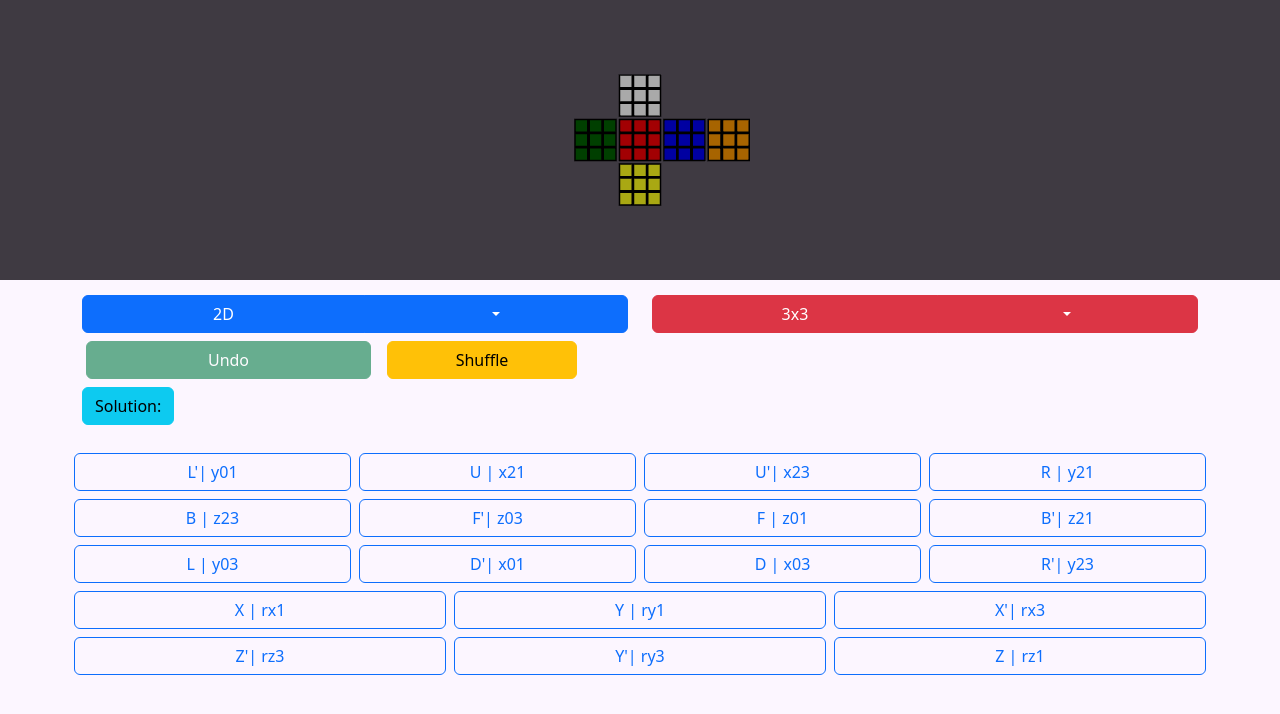
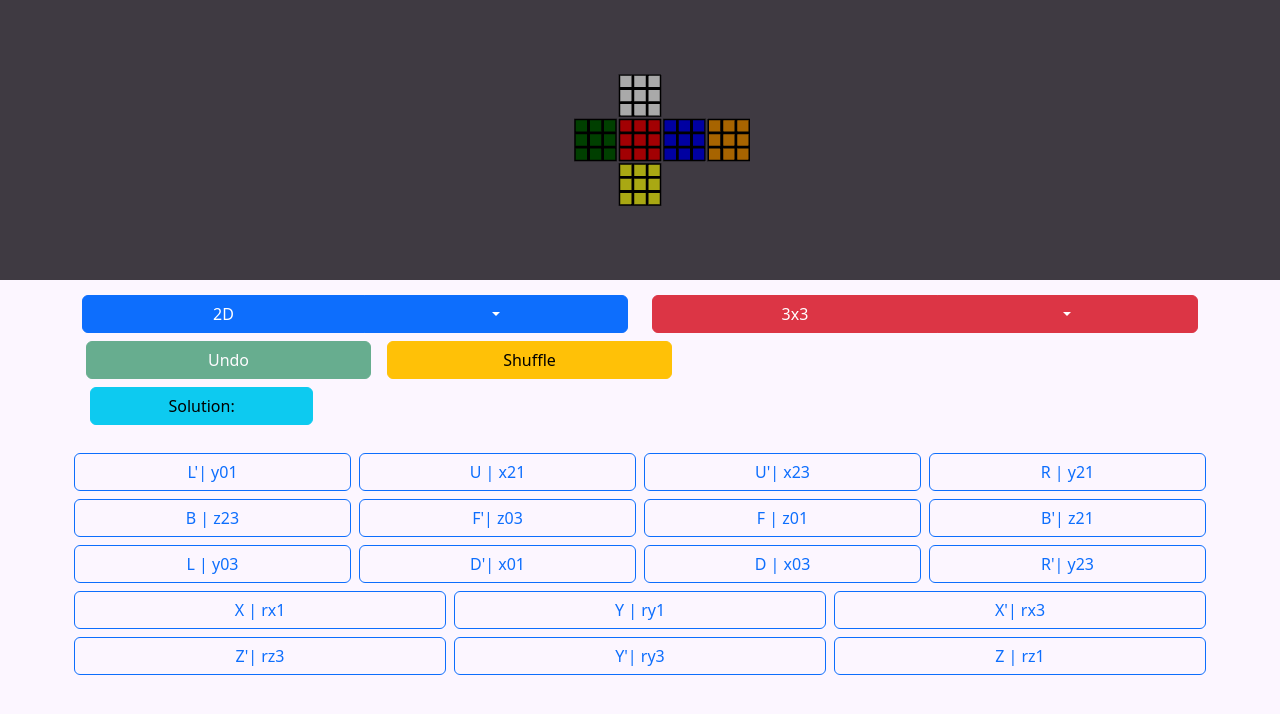
Before and after one commit to ivzeng/cube-solver, a React (Vite) app: page / in a window 1280 px wide. Shown: the top 714 px of the page. Built offline with nearby package versions, Linux system fonts and the light colour scheme.

Commit message:
Change name to rubiks-cube

```diff
--- a/index.html
+++ b/index.html
@@ -2,9 +2,9 @@
 <html lang="en">
   <head>
     <meta charset="UTF-8" />
-    <link rel="icon" type="image/svg+xml" href="/vite.svg" />
+    <link rel="icon" type="image/svg+xml" href="/cube.png" />
     <meta name="viewport" content="width=device-width, initial-scale=1.0" />
-    <title>Cube Solver</title>
+    <title>Rubik's Cube</title>
   </head>
   <body>
     <div id="root"></div>
--- a/package.json
+++ b/package.json
@@ -1,8 +1,8 @@
 {
-  "name": "cube-solver",
+  "name": "rubiks-cube",
   "private": true,
-  "version": "0.0.0",
-  "homepage": "https://ivzeng.github.io/cube-solver",
+  "version": "0.0.1",
+  "homepage": "https://ivzeng.github.io/rubis-cube",
   "type": "module",
   "scripts": {
     "dev": "vite",
--- a/src/App.tsx
+++ b/src/App.tsx
@@ -1,11 +1,9 @@
 import "./scss/App.css";
-//import Message from "./components/Message";
 import RCube from "./components/RCube";
 
 function App() {
   return (
     <div className="app">
-      {/*<Message children="Features are still under development ~" />*/}
       <RCube />
     </div>
   );
--- a/src/components/Collapse.tsx
+++ b/src/components/Collapse.tsx
@@ -17,7 +17,7 @@ function Collapse({
 }: Props) {
   return (
     <>
-      <p>
+      <p className="mx-2" style={{ width: "20%" }}>
         <button
           className={`btn ${btnClassName} btn-block`}
           type="button"
@@ -31,7 +31,7 @@ function Collapse({
           {textMain}
         </button>
       </p>
-      <div style={{ height: "50px", width: "75%" }}>
+      <div style={{ height: "50px", width: "75%" }} className="mx-2">
         <div className={`collapse ${collapseClassName}`} id={id}>
           <div
             className="card card-body overflow-y-scroll"
--- a/src/components/RCube.tsx
+++ b/src/components/RCube.tsx
@@ -160,7 +160,7 @@ const RCube: React.FC = () => {
             </button>
             <button
               type="button"
-              className="btn btn-warning col-2 me-5"
+              className="btn btn-warning col-3 me-5"
               onClick={() => {
                 const moves = getShuffle(shape.current, 20);
                 hist.current = hist.current.concat(moves);
--- a/src/utils/RCubeCombinations.ts
+++ b/src/utils/RCubeCombinations.ts
@@ -35,6 +35,7 @@ export class RCubeCombinations {
     const faceMoves = this.findPath(startKey, endKey)
       .split(" ")
       .filter((move) => move.length > 0);
+    this.updateMoves(resultRCubeInfo, faceMoves);
     return orbitMoves.concat(faceMoves);
   }
 
```
Also changed, not shown: vite.config.ts (+4 -4 lines), public/cube.png (added), 1 other file (tests, documents, lock files or other folders).
